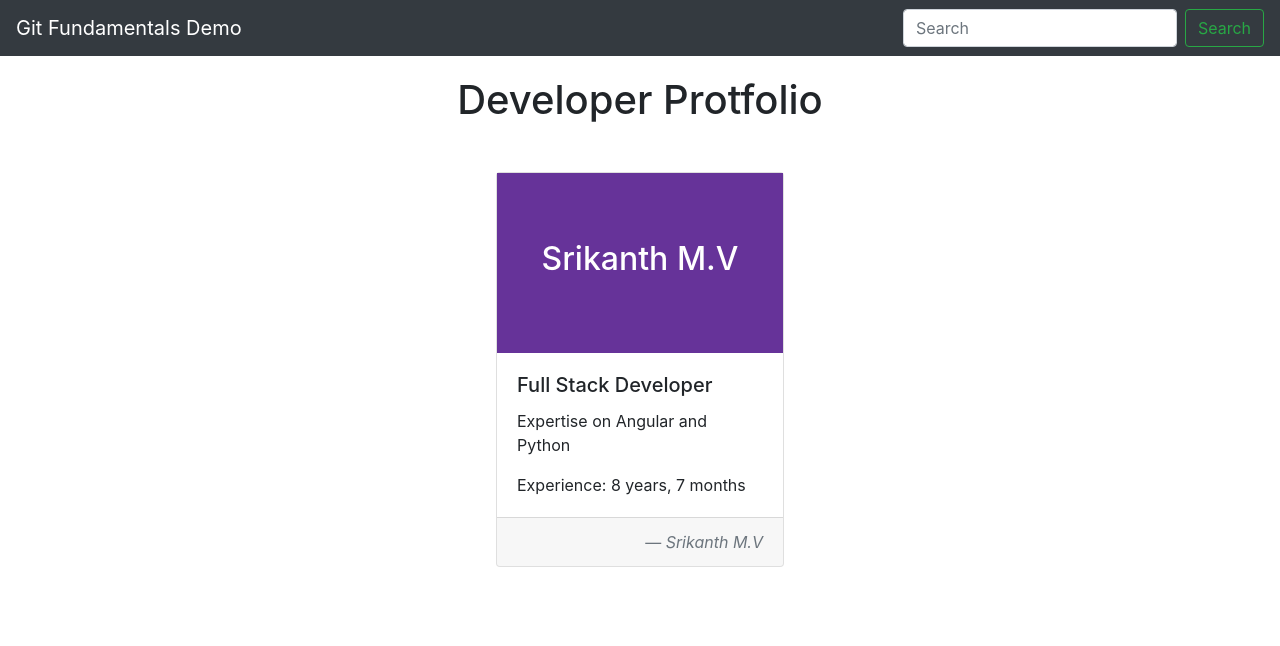
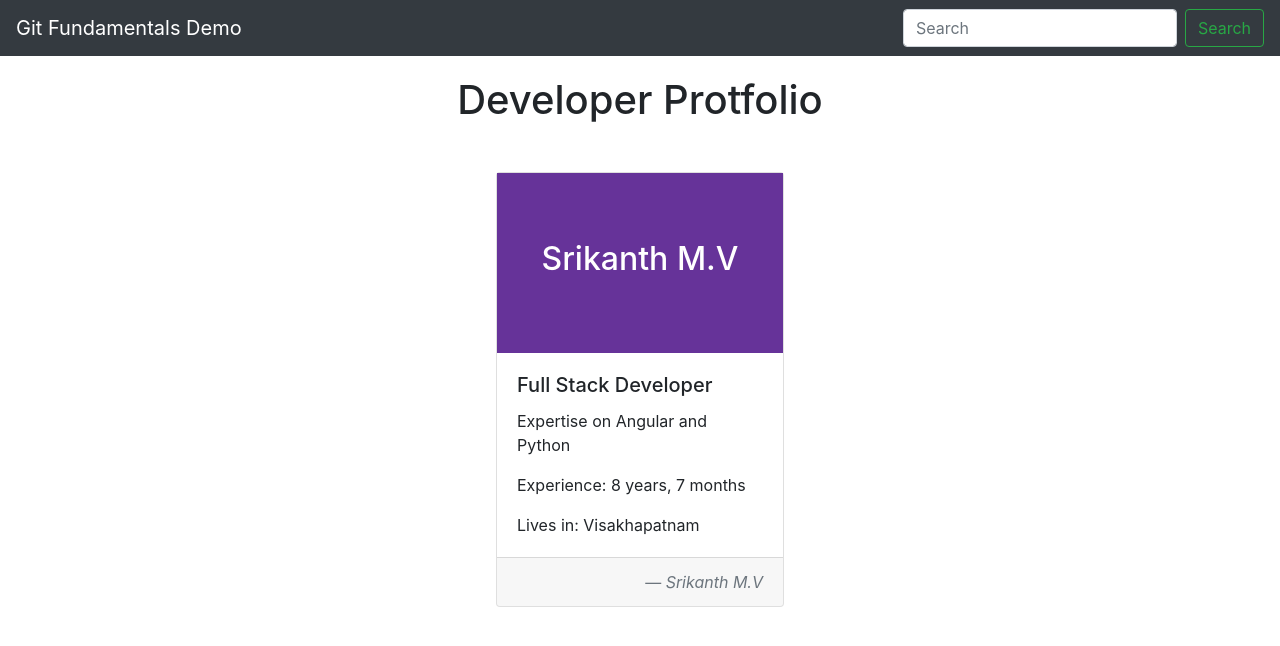
Before and after one commit to srikanthmv/gitdemoproject, an Angular app: page / in a window 1280 px wide. Shown: the top 646 px of the page. Built offline with nearby package versions, Linux system fonts and the light colour scheme.

Commit message:
added lives in field

```diff
--- a/src/app/app.component.html
+++ b/src/app/app.component.html
@@ -28,6 +28,7 @@
         <h5 class="card-title">Full Stack Developer</h5>
         <p class="card-text">Expertise on Angular and Python</p>
         <p class="card-text">Experience: 8 years, 7 months</p>
+        <p class="card-text">Lives in: Visakhapatnam</p>
       </div>
       <div class="card-footer">
         <blockquote class="blockquote">
```
